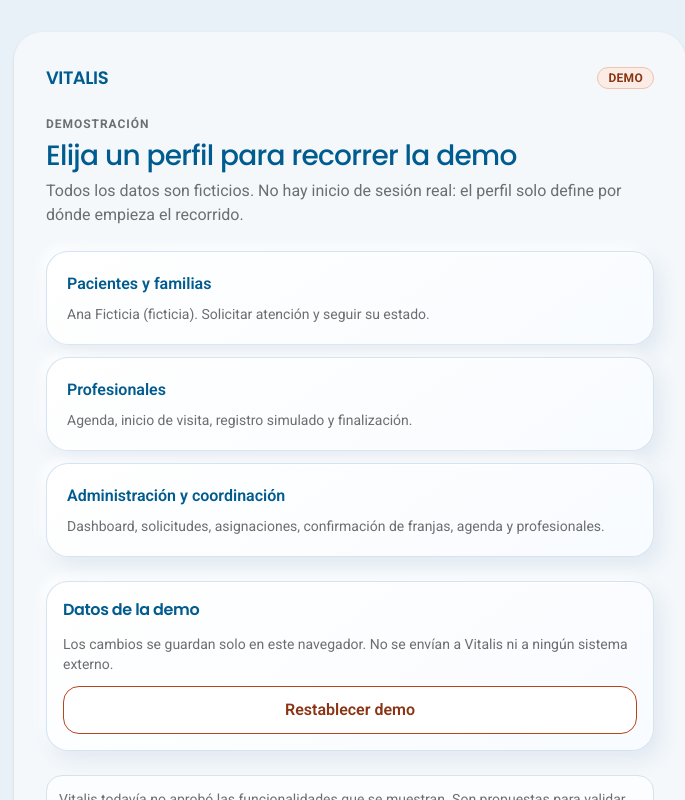
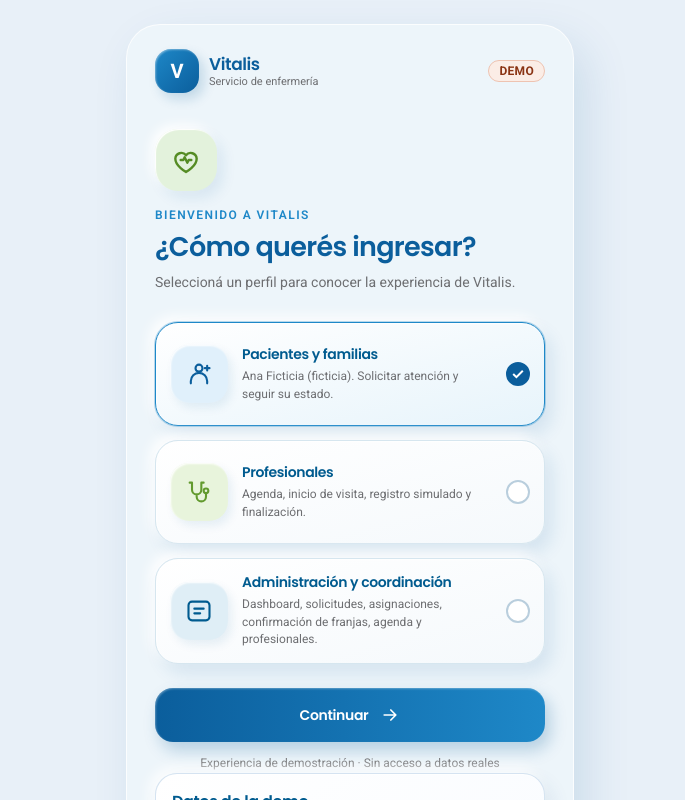
Before and after one commit to equantum-py/vitalis-demo, a Next.js app: page /demo in a window 1280 px wide. Shown: the top 800 px of the page, without its empty margins (290-975 px from the left). Built offline with nearby package versions, Linux system fonts and the light colour scheme.

Commit message:
feat: rediseñar selector como entrada de app con claymorphism y paleta Vitalis

```diff
--- a/app/demo/page.tsx
+++ b/app/demo/page.tsx
@@ -48,48 +48,80 @@ function Selector() {
   const { estado, despachar, restablecer } = useDemo();
   const router = useRouter();
   const [confirmarReinicio, setConfirmarReinicio] = useState(false);
+  const [perfilElegido, setPerfilElegido] = useState<Perfil>("paciente");
   const [asignacion, setAsignacion] = useState<Record<string, string>>({});
   const [franjaSeleccionada, setFranjaSeleccionada] = useState<Record<string, string>>({});
   const ultima = estado.solicitudes[0];
 
   return (
-    <main className="mx-auto flex min-h-dvh w-full max-w-2xl flex-col gap-6 bg-[#f4f8fb] p-5 md:my-8 md:rounded-[28px] md:p-8 md:shadow-sm">
-      <div className="flex items-center justify-between">
-        <p className="font-display text-lg font-semibold text-azul-600">VITALIS</p>
+    <main className="mx-auto flex min-h-dvh w-full max-w-md flex-col bg-[#edf5fa] px-5 pb-8 pt-6 text-[#005b8f] sm:my-6 sm:min-h-[calc(100dvh-3rem)] sm:rounded-[34px] sm:border sm:border-white/80 sm:px-7 sm:shadow-[12px_18px_45px_#005b8f20]">
+      <header className="flex items-center justify-between">
+        <div className="flex items-center gap-2.5">
+          <span aria-hidden="true" className="flex size-11 items-center justify-center rounded-[16px] bg-gradient-to-br from-[#1e88c8] to-[#0b5e9c] text-xl font-bold text-white shadow-[5px_6px_12px_#0b5e9c30,inset_1px_1px_2px_#ffffff65]">V</span>
+          <div>
+            <p className="font-display text-[17px] font-semibold leading-tight text-[#0b5e9c]">Vitalis</p>
+            <p className="text-[11px] leading-tight text-[#6d6e71]">Servicio de enfermería</p>
+          </div>
+        </div>
         <DemoBadge />
+      </header>
+
+      <div className="mt-9">
+        <div className="mb-4 flex size-[62px] items-center justify-center rounded-[23px] bg-[#e3f2dc] text-[#558c24] shadow-[6px_7px_14px_#0b5e9c18,-4px_-4px_12px_#ffffff,inset_1px_1px_1px_#ffffff]">
+          <svg viewBox="0 0 24 24" className="size-8" fill="none" stroke="currentColor" strokeWidth="1.8" strokeLinecap="round" strokeLinejoin="round" aria-hidden="true"><path d="M12 21s-8-4.5-8-10a4.5 4.5 0 0 1 8-2.6A4.5 4.5 0 0 1 20 11c0 5.5-8 10-8 10Z"/><path d="M8 12h2l1-2 2 4 1-2h2"/></svg>
+        </div>
+        <p className="text-xs font-semibold uppercase tracking-[.12em] text-[#1e88c8]">Bienvenido a Vitalis</p>
+        <h1 className="mt-2 font-display text-[27px] font-semibold leading-[1.2] tracking-[-.04em] text-[#0b5e9c]">¿Cómo querés ingresar?</h1>
+        <p className="mt-2 text-sm leading-relaxed text-[#6d6e71]">Seleccioná un perfil para conocer la experiencia de Vitalis.</p>
       </div>
 
-      <PageTitle eyebrow="Demostración" title="Elija un perfil para recorrer la demo">
-        <span>
-          Todos los datos son ficticios. No hay inicio de sesión real: el perfil solo define por dónde empieza el
-          recorrido.
-        </span>
-      </PageTitle>
-
-      <section aria-labelledby="perfiles" className="flex flex-col gap-3">
-        <h2 id="perfiles" className="sr-only">
-          Perfiles de demostración
-        </h2>
-        {PERFILES.map((p) => (
+      <section aria-labelledby="perfiles" className="mt-7 flex flex-col gap-3.5">
+        <h2 id="perfiles" className="sr-only">Perfiles de demostración</h2>
+        {PERFILES.map((p, index) => {
+          const activo = perfilElegido === p.perfil;
+          return (
             <button
               key={p.perfil}
               type="button"
-            onClick={() => {
-              despachar({ tipo: "cambiarPerfil", perfil: p.perfil });
-              router.push(p.ruta);
-            }}
-            className="clay-card clay-interactive flex min-h-[94px] w-full flex-col items-start justify-center gap-2 p-5 text-left hover:border-azul-600"
+              aria-pressed={activo}
+              onClick={() => setPerfilElegido(p.perfil)}
+              className={`clay-interactive flex min-h-[104px] w-full items-center gap-3.5 rounded-[23px] border p-3.5 text-left shadow-[7px_9px_18px_#0b5e9c1c,-5px_-5px_14px_#ffffff,inset_1px_1px_2px_#ffffff] ${activo ? "border-[#1e88c8] bg-gradient-to-br from-white to-[#e7f4fb] ring-1 ring-[#1e88c8]/30" : "border-[#d6e6ef] bg-gradient-to-br from-white to-[#f5f9fc]"}`}
             >
-            <span className="flex w-full items-center justify-between">
-              <span className="font-semibold text-ink">{p.titulo}</span>
-              {!p.disponible && (
-                <span className="shrink-0 whitespace-nowrap rounded-full bg-paper px-2 py-0.5 text-xs font-semibold text-ink-soft">En construcción</span>
+              <span className={`flex size-[58px] shrink-0 items-center justify-center rounded-[19px] shadow-[inset_1px_1px_2px_#ffffff,4px_5px_10px_#0b5e9c16] ${index === 0 ? "bg-[#e0f0fb] text-[#0b5e9c]" : index === 1 ? "bg-[#e8f4dc] text-[#629a2e]" : "bg-[#dfeef6] text-[#005b8f]"}`}>
+                {index === 0 ? (
+                  <svg viewBox="0 0 24 24" className="size-7" fill="none" stroke="currentColor" strokeWidth="1.8" strokeLinecap="round" strokeLinejoin="round" aria-hidden="true"><circle cx="12" cy="7" r="3"/><path d="M5 20v-2a7 7 0 0 1 14 0v2M19 5v4m-2-2h4"/></svg>
+                ) : index === 1 ? (
+                  <svg viewBox="0 0 24 24" className="size-7" fill="none" stroke="currentColor" strokeWidth="1.8" strokeLinecap="round" strokeLinejoin="round" aria-hidden="true"><path d="M6 4v6a4 4 0 0 0 8 0V4M6 4H4m10 0h2M10 14v2a4 4 0 0 0 8 0v-3"/><circle cx="18" cy="11" r="2"/></svg>
+                ) : (
+                  <svg viewBox="0 0 24 24" className="size-7" fill="none" stroke="currentColor" strokeWidth="1.8" strokeLinecap="round" strokeLinejoin="round" aria-hidden="true"><rect x="3" y="4" width="18" height="16" rx="3"/><path d="M8 10h8M8 14h5"/></svg>
                 )}
               </span>
-            <span className="text-sm text-ink-soft">{p.descripcion}</span>
+              <span className="min-w-0 flex-1">
+                <span className="block font-display text-[14px] font-semibold leading-snug text-[#005b8f]">{p.titulo}</span>
+                <span className="mt-1 block text-[12px] leading-[1.45] text-[#6d6e71]">{p.descripcion}</span>
+              </span>
+              <span className={`flex size-6 shrink-0 items-center justify-center rounded-full border-2 ${activo ? "border-[#0b5e9c] bg-[#0b5e9c] text-white" : "border-[#b9cedd] bg-white"}`} aria-hidden="true">
+                {activo && <svg viewBox="0 0 20 20" className="size-4" fill="none" stroke="currentColor" strokeWidth="2.5"><path d="m4 10 4 4 8-8"/></svg>}
+              </span>
             </button>
-        ))}
+          );
+        })}
       </section>
+
+      <button
+        type="button"
+        onClick={() => {
+          const elegido = PERFILES.find((p) => p.perfil === perfilElegido);
+          if (!elegido) return;
+          despachar({ tipo: "cambiarPerfil", perfil: elegido.perfil });
+          router.push(elegido.ruta);
+        }}
+        className="clay-interactive mt-6 flex min-h-[54px] w-full items-center justify-center gap-3 rounded-[18px] bg-gradient-to-r from-[#0b5e9c] to-[#1e88c8] px-5 font-display text-sm font-semibold text-white shadow-[5px_8px_16px_#0b5e9c40,inset_1px_1px_2px_#ffffff50] focus-visible:outline-3 focus-visible:outline-offset-2 focus-visible:outline-[#0b5e9c]"
+      >
+        Continuar
+        <svg viewBox="0 0 24 24" className="size-5" fill="none" stroke="currentColor" strokeWidth="2" strokeLinecap="round" strokeLinejoin="round" aria-hidden="true"><path d="m5 12 14 0m-6-6 6 6-6 6"/></svg>
+      </button>
+      <p className="mt-3 text-center text-xs leading-relaxed text-[#6d6e71]">Experiencia de demostración · Sin acceso a datos reales</p>
 
       {modoPruebas && (
       <Tarjeta className="flex flex-col gap-4 border-dashed">
```
Lines whose indentation alone changed are shown as unchanged.
